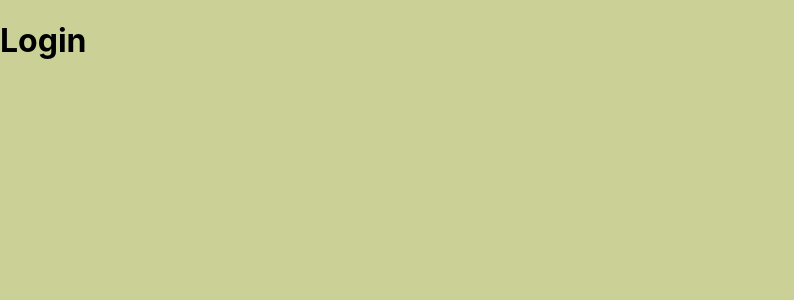
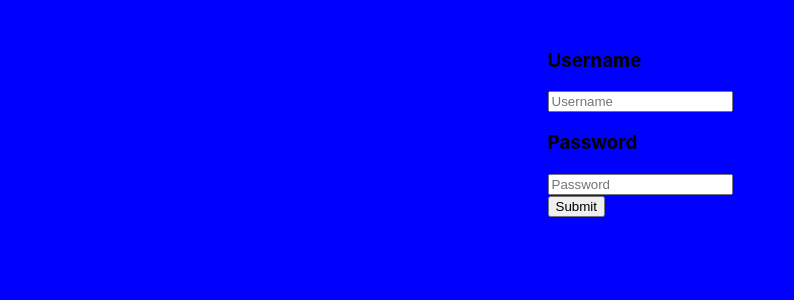
Before and after one commit to enicaaaa/r-solutions, a React (Create React App) app in the folder cepomogneneko/: page / in a window 1280 px wide. Shown: the top 300 px of the page, without its empty margins (0-794 px from the left). Built offline with nearby package versions, Linux system fonts and the light colour scheme.

Commit message:
djoks: Login

```diff
--- a/cepomogneneko/src/components/Login.js
+++ b/cepomogneneko/src/components/Login.js
@@ -1,7 +1,37 @@
 import "../styles/Login.scss";
+import React from "react";
+import { useForm } from "react-hook-form";
 
 function Login() {
-  return <h1>Login</h1>;
+
+  const {register, handleSubmit } = useForm()
+
+  const onSubmit = (data) => {
+    console.log(data);
+  }
+
+  return (
+    <div className="centerLoginDiv">
+      <form onSubmit={handleSubmit(onSubmit)}>
+        <h3>Username</h3>
+        <input
+          type="text"
+          placeholder="Username"
+          name="username"
+          {...register('text')} />
+
+        <h3>Password</h3>
+        <input
+          type="password"
+          placeholder="Password"
+          name="password"
+          {...register('password')} />
+        <div>
+          <input type="submit" />
+        </div>
+      </form>
+    </div>
+  )
 }
 
 export default Login;
--- a/cepomogneneko/src/styles/Login.scss
+++ b/cepomogneneko/src/styles/Login.scss
@@ -0,0 +1,10 @@
+body{
+    background-color: blue;
+}
+
+.centerLoginDiv{
+    display: flex;
+    justify-content: center;
+    align-items: center;
+    margin-top: 30px;
+}
```
Also changed, not shown: 1 other file (tests, documents, lock files or other folders).
